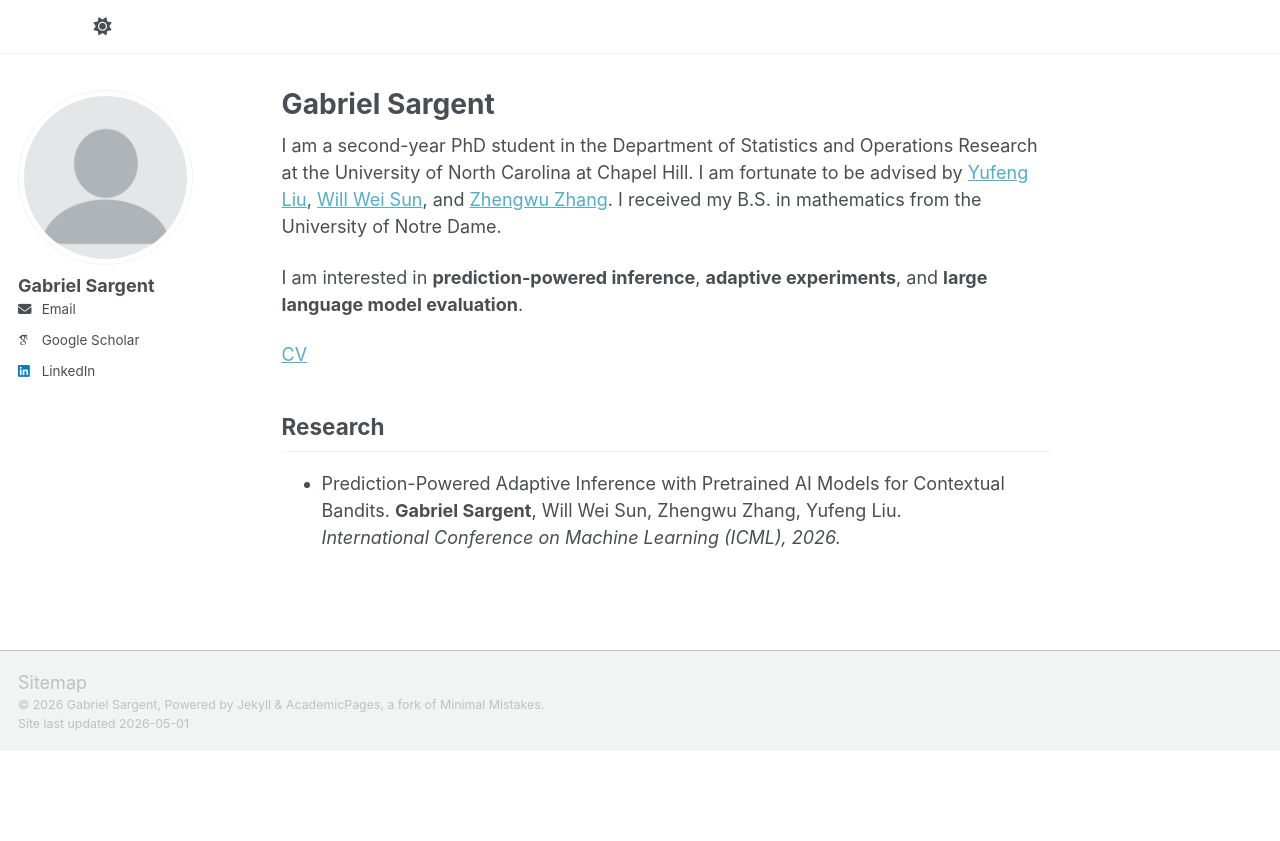
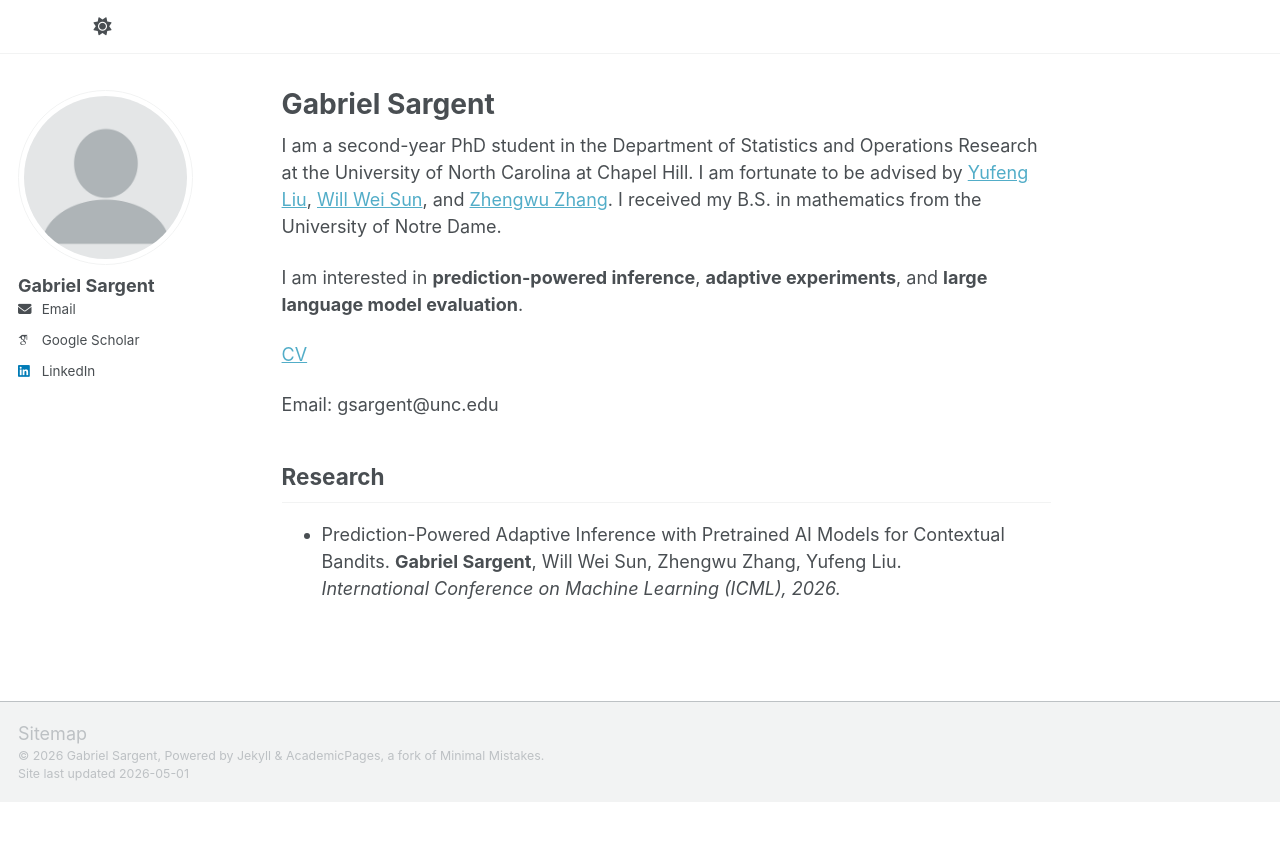
Before and after one commit to GabrielSargent/GabrielSargent.github.io, a Jekyll site: the page built from _pages/about.md, in a window 1280 px wide. Shown: the top 841 px of the page. Built offline with Jekyll 4.4.1, drawn with Linux system fonts in a browser that asks for light colours; some web fonts are replaced; a script bundle is joined from its source files by our own code; library files that are not in the unit come from our copies.

Commit message:
Update about.md

```diff
--- a/_pages/about.md
+++ b/_pages/about.md
@@ -13,6 +13,8 @@ I am interested in **prediction-powered inference**, **adaptive experiments**, a
 
 [CV](/files/cv.pdf)
 
+Email: gsargent@unc.edu
+
 ## Research
 
 - Prediction-Powered Adaptive Inference with Pretrained AI Models for Contextual Bandits. **Gabriel Sargent**, Will Wei Sun, Zhengwu Zhang, Yufeng Liu.
```
